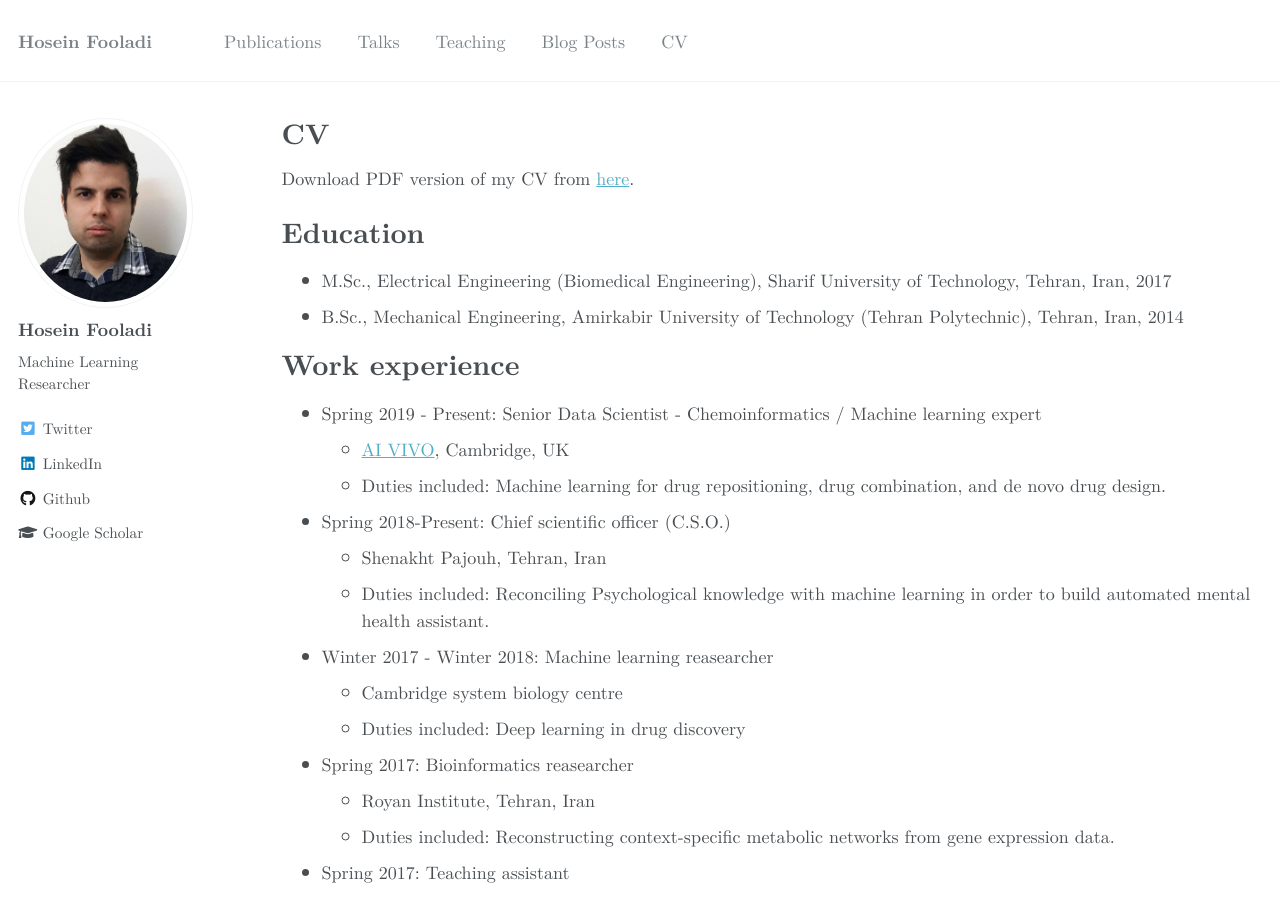
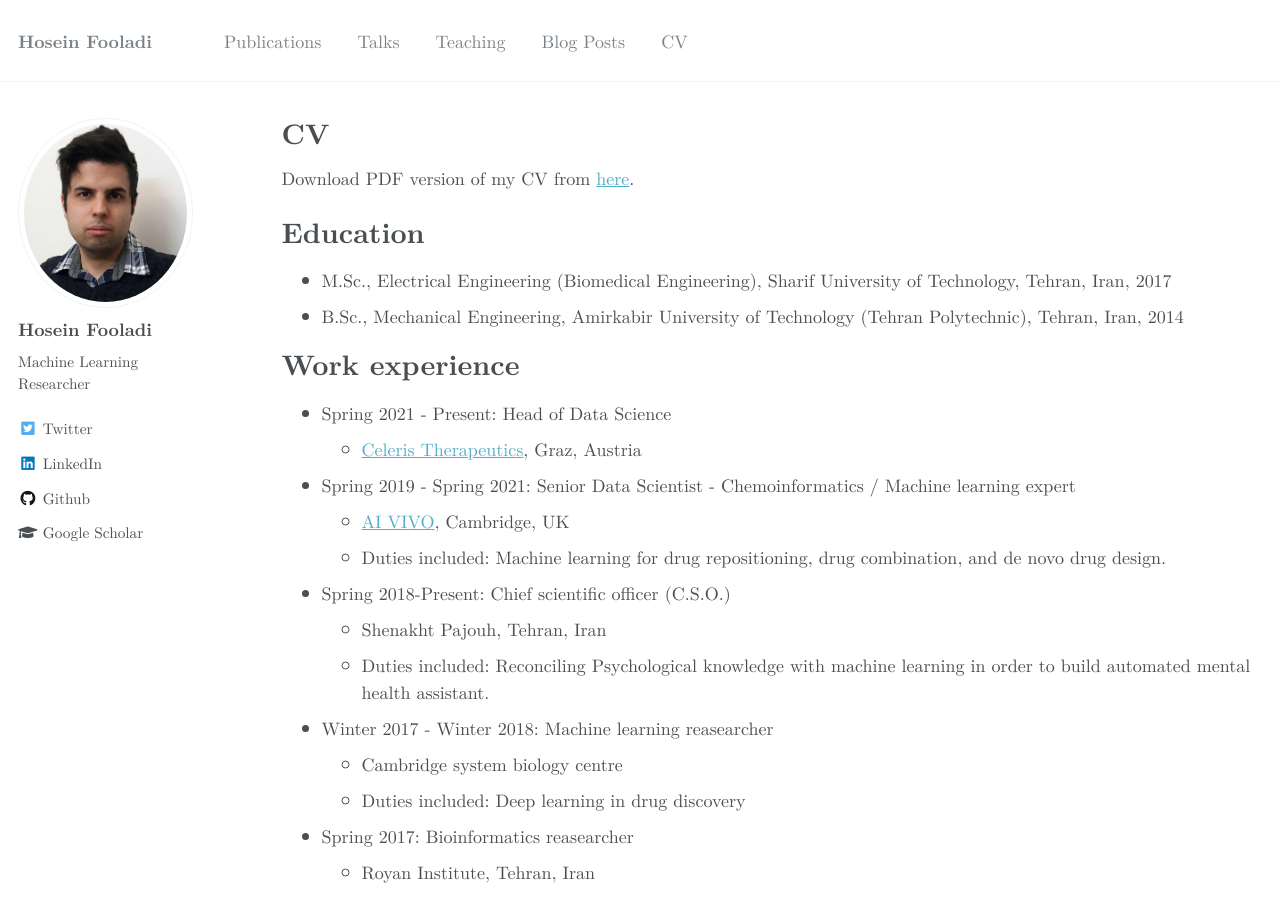
Before and after one commit to HFooladi/HFooladi.github.io, a Jekyll site: the page built from _pages/cv.md, in a window 1280 px wide and 900 px high. Built offline with Jekyll 4.4.1, drawn with Linux system fonts in a browser that asks for light colours; some web fonts are replaced.

Commit message:
add cv update

```diff
--- a/_pages/cv.md
+++ b/_pages/cv.md
@@ -17,7 +17,10 @@ Education
 
 Work experience
 ======
-* Spring 2019 - Present: Senior Data Scientist - Chemoinformatics / Machine learning expert
+* Spring 2021 - Present: Head of Data Science
+  * [Celeris Therapeutics](https://celeristx.com/), Graz, Austria
+
+* Spring 2019 - Spring 2021: Senior Data Scientist - Chemoinformatics / Machine learning expert
   * [AI VIVO](http://www.aivivo.co/), Cambridge, UK
   * Duties included: Machine learning for drug repositioning, drug combination, and de novo drug design.
 
```
